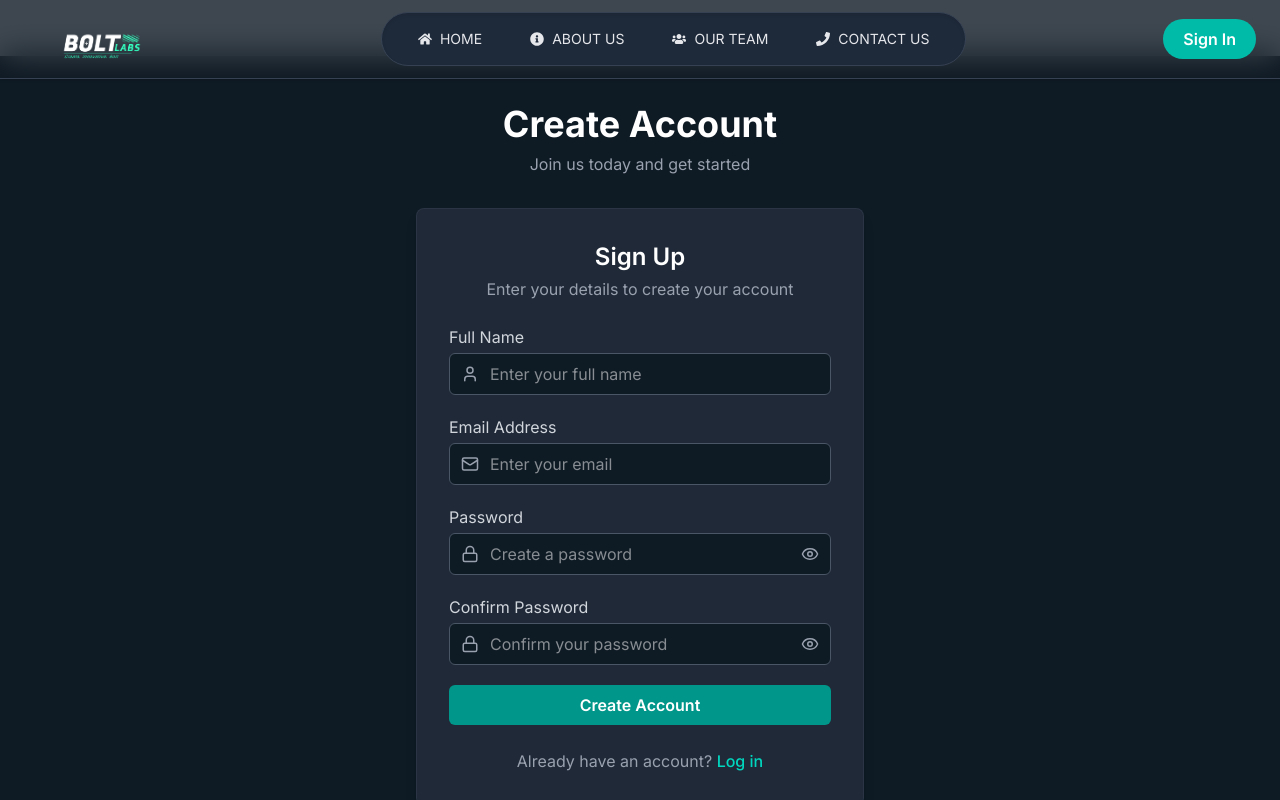
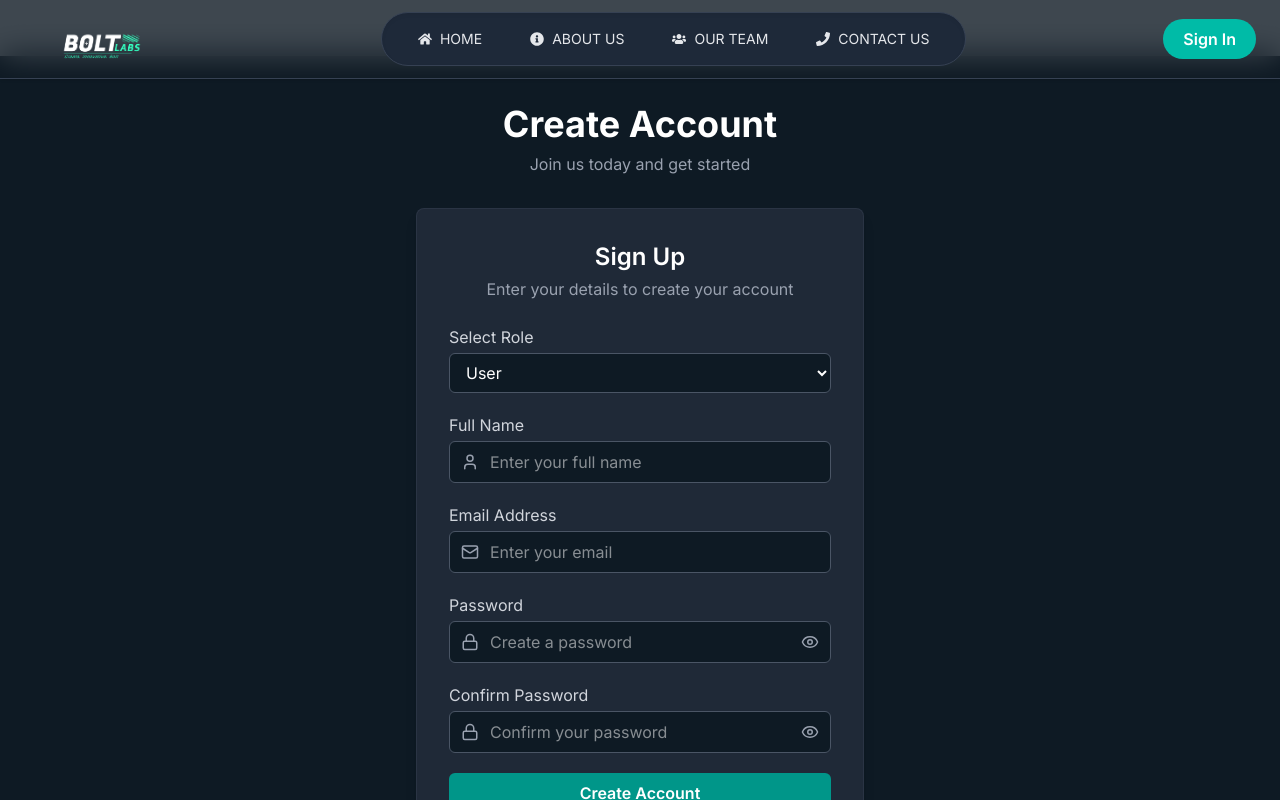
Before and after one commit to Laxita2004/boltlabs-website, a React (Vite) app in the folder frontend/: page /signup in a window 1280 px wide. Shown: the top 800 px of the page. Built offline with nearby package versions, Linux system fonts and the light colour scheme.

Commit message:
final-changes

```diff
--- a/frontend/src/pages/SignUp.jsx
+++ b/frontend/src/pages/SignUp.jsx
@@ -12,12 +12,13 @@ const SignUp = () => {
     email: '',
     password: '',
     confirmPassword: '',
+    role: 'user'  // ✅ default role
   });
+
   const [showPassword, setShowPassword] = useState(false);
   const [showConfirmPassword, setShowConfirmPassword] = useState(false);
   const [error, setError] = useState('');
 
-  // 🚀 Auto-redirect if already logged in
   useEffect(() => {
     if (localStorage.getItem('token')) {
       navigate('/dashboard');
@@ -30,6 +31,8 @@ const SignUp = () => {
 
   const handleSubmit = async (e) => {
     e.preventDefault();
+    setError('');
+
     if (form.password !== form.confirmPassword) {
       setError('Passwords do not match');
       return;
@@ -40,12 +43,17 @@ const SignUp = () => {
         name: form.name,
         email: form.email,
         password: form.password,
+        role: form.role  // ✅ send selected role
       });
 
       if (res.data.success) {
         localStorage.setItem('token', res.data.data.token);
-        localStorage.setItem('role', 'user');
-        navigate('/dashboard'); // ✅ automatic redirect
+        localStorage.setItem('role', form.role);
+
+        // 🔁 Redirect to correct dashboard
+        if (form.role === 'admin') navigate('/admin');
+        else if (form.role === 'member') navigate('/member-home');
+        else navigate('/dashboard');
       } else {
         setError(res.data.error || 'Signup failed');
       }
@@ -64,13 +72,29 @@ const SignUp = () => {
         <h2 className="text-2xl font-semibold text-white text-center mb-1">Sign Up</h2>
         <p className="text-gray-400 text-center mb-6">Enter your details to create your account</p>
         <form onSubmit={handleSubmit} className="space-y-5">
+
+          {/* Role Select */}
+          <div>
+            <label className="block text-gray-300 mb-1" htmlFor="role">Select Role</label>
+            <select
+              id="role"
+              name="role"
+              value={form.role}
+              onChange={handleChange}
+              className="w-full bg-[#0e1a24] text-white border border-gray-600 rounded-md px-3 py-2 focus:outline-none focus:ring-2 focus:ring-teal-500"
+              required
+            >
+              <option value="user">User</option>
+              <option value="admin">Admin</option>
+              <option value="member">Member</option>
+            </select>
+          </div>
+
           {/* Name */}
           <div>
             <label className="block text-gray-300 mb-1" htmlFor="name">Full Name</label>
             <div className="relative">
-              <span className="absolute left-3 top-1/2 -translate-y-1/2 text-gray-400">
-                <User size={18} />
-              </span>
+              <span className="absolute left-3 top-1/2 -translate-y-1/2 text-gray-400"><User size={18} /></span>
               <input
                 type="text"
                 id="name"
@@ -79,18 +103,16 @@ const SignUp = () => {
                 onChange={handleChange}
                 placeholder="Enter your full name"
                 className="w-full pl-10 pr-3 py-2 rounded-md bg-[#0e1a24] text-white border border-gray-600 focus:outline-none focus:ring-2 focus:ring-teal-500"
-                autoComplete="name"
                 required
               />
             </div>
           </div>
+
           {/* Email */}
           <div>
             <label className="block text-gray-300 mb-1" htmlFor="email">Email Address</label>
             <div className="relative">
-              <span className="absolute left-3 top-1/2 -translate-y-1/2 text-gray-400">
-                <Mail size={18} />
-              </span>
+              <span className="absolute left-3 top-1/2 -translate-y-1/2 text-gray-400"><Mail size={18} /></span>
               <input
                 type="email"
                 id="email"
@@ -99,18 +121,16 @@ const SignUp = () => {
                 onChange={handleChange}
                 placeholder="Enter your email"
                 className="w-full pl-10 pr-3 py-2 rounded-md bg-[#0e1a24] text-white border border-gray-600 focus:outline-none focus:ring-2 focus:ring-teal-500"
-                autoComplete="email"
                 required
               />
             </div>
           </div>
+
           {/* Password */}
           <div>
             <label className="block text-gray-300 mb-1" htmlFor="password">Password</label>
             <div className="relative">
-              <span className="absolute left-3 top-1/2 -translate-y-1/2 text-gray-400">
-                <Lock size={18} />
-              </span>
+              <span className="absolute left-3 top-1/2 -translate-y-1/2 text-gray-400"><Lock size={18} /></span>
               <input
                 type={showPassword ? 'text' : 'password'}
                 id="password"
@@ -119,26 +139,23 @@ const SignUp = () => {
                 onChange={handleChange}
                 placeholder="Create a password"
                 className="w-full pl-10 pr-10 py-2 rounded-md bg-[#0e1a24] text-white border border-gray-600 focus:outline-none focus:ring-2 focus:ring-teal-500"
-                autoComplete="new-password"
                 required
               />
               <button
                 type="button"
                 className="absolute right-3 top-1/2 -translate-y-1/2 text-gray-400"
                 onClick={() => setShowPassword(!showPassword)}
-                tabIndex={-1}
               >
                 {showPassword ? <EyeOff size={18} /> : <Eye size={18} />}
               </button>
             </div>
           </div>
+
           {/* Confirm Password */}
           <div>
             <label className="block text-gray-300 mb-1" htmlFor="confirmPassword">Confirm Password</label>
             <div className="relative">
-              <span className="absolute left-3 top-1/2 -translate-y-1/2 text-gray-400">
-                <Lock size={18} />
-              </span>
+              <span className="absolute left-3 top-1/2 -translate-y-1/2 text-gray-400"><Lock size={18} /></span>
               <input
                 type={showConfirmPassword ? 'text' : 'password'}
                 id="confirmPassword"
@@ -147,22 +164,20 @@ const SignUp = () => {
                 onChange={handleChange}
                 placeholder="Confirm your password"
                 className="w-full pl-10 pr-10 py-2 rounded-md bg-[#0e1a24] text-white border border-gray-600 focus:outline-none focus:ring-2 focus:ring-teal-500"
-                autoComplete="new-password"
                 required
               />
               <button
                 type="button"
                 className="absolute right-3 top-1/2 -translate-y-1/2 text-gray-400"
                 onClick={() => setShowConfirmPassword(!showConfirmPassword)}
-                tabIndex={-1}
               >
                 {showConfirmPassword ? <EyeOff size={18} /> : <Eye size={18} />}
               </button>
             </div>
           </div>
-          {/* Error */}
-          {error && <p className="text-red-500 text-xs text-center">{error}</p>}
-          {/* Submit */}
+
+          {error && <p className="text-red-500 text-sm text-center">{error}</p>}
+
           <button
             type="submit"
             className="w-full py-2 rounded-md bg-teal-600 hover:bg-teal-700 text-white font-semibold transition-colors"
```
Also changed, not shown: 1 other file (tests, documents, lock files or other folders).
